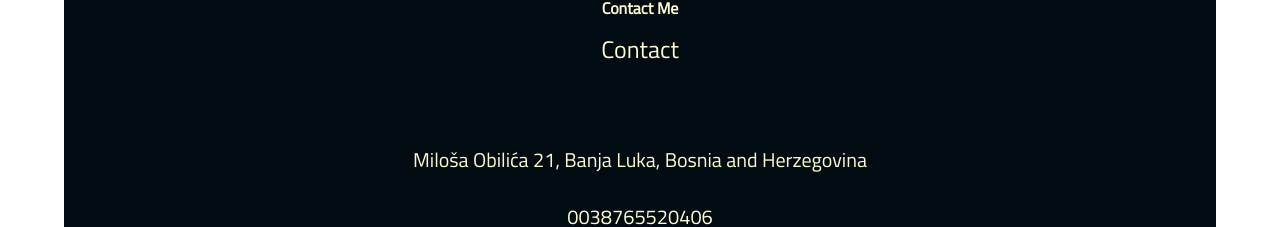
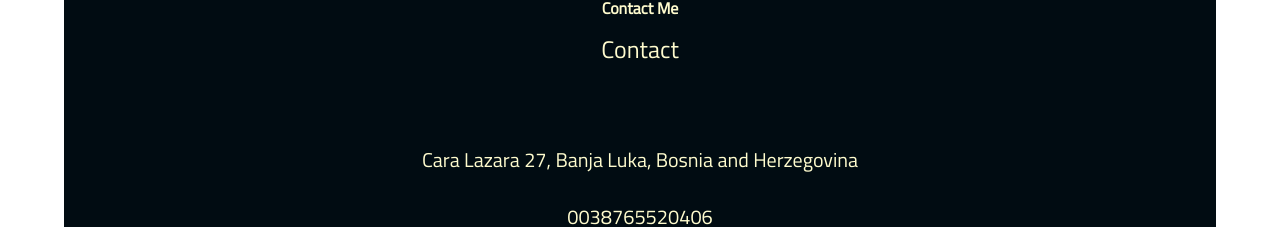
Before and after one commit to JoXuS81/Colosseum, a plain HTML site: page index.html in a window 1280 px wide. Shown: the part 6029-6256 px from the top of the page. Drawn offline with nearby package versions, Linux system fonts and the light colour scheme.

Commit message:
Update index.html

```diff
--- a/index.html
+++ b/index.html
@@ -464,7 +464,7 @@ TABLE OF CONTENTS
                     Contact
                 </h4>
                 <h5 class = "text-center address">
-                    Miloša Obilića 21, Banja Luka, Bosnia and Herzegovina
+                    Cara Lazara 27, Banja Luka, Bosnia and Herzegovina
                 </h5>
                 <h5 class = "text-center phone">
                     0038765520406
```
